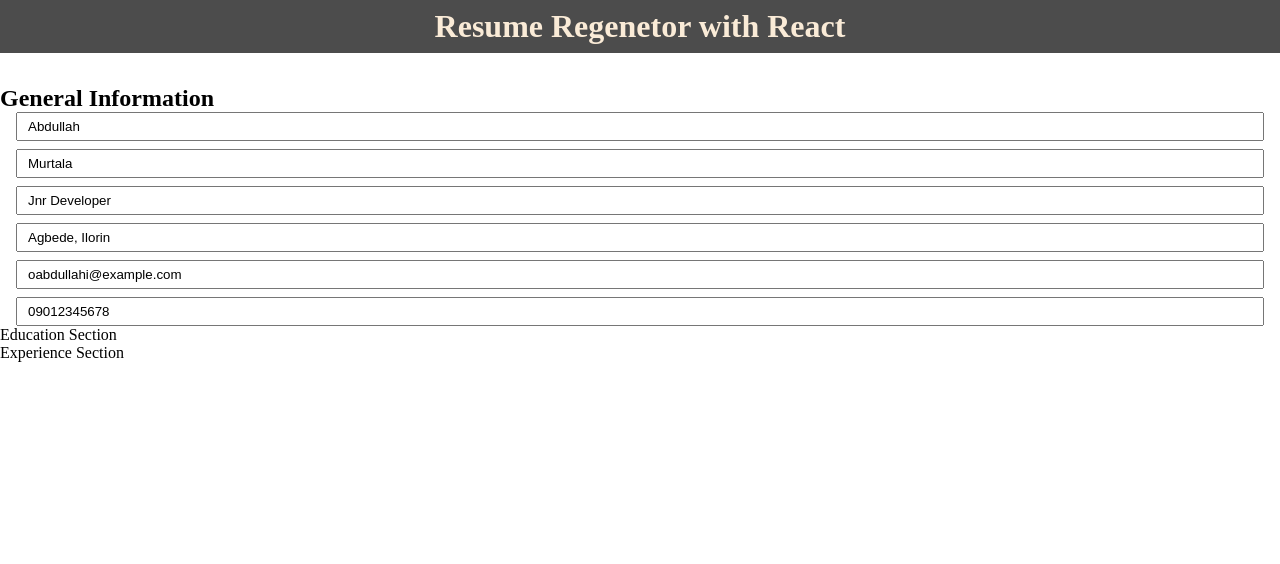
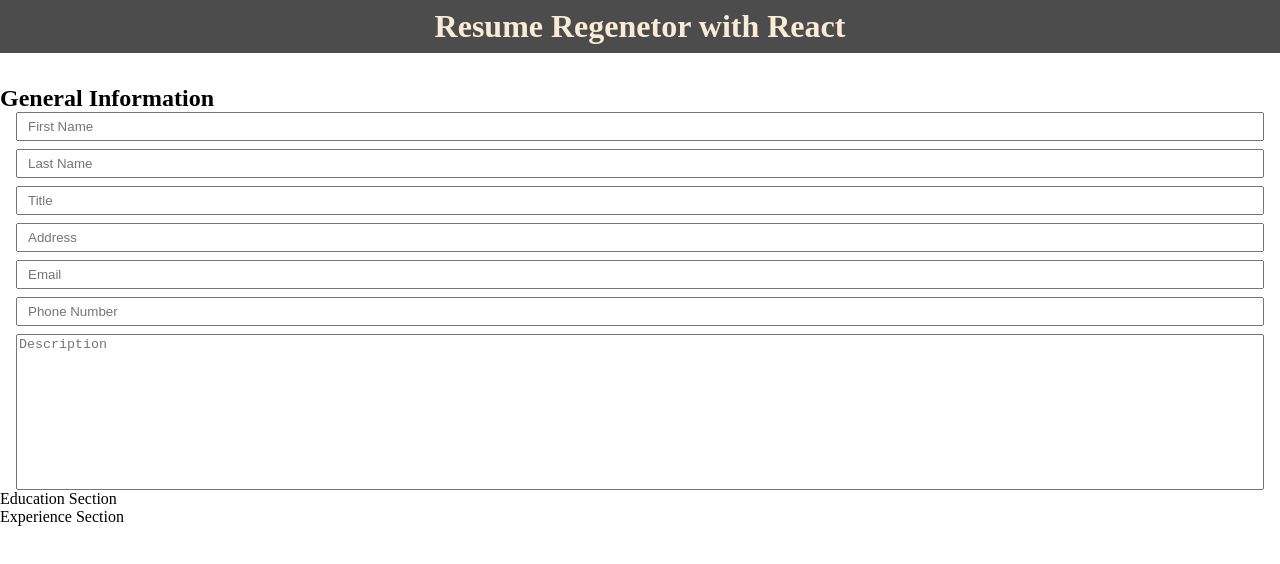
Before and after one commit to invisibleopey/cv-project, a React (Create React App) app: page / in a window 1280 px wide. Shown: the top 564 px of the page. Built offline with nearby package versions, Linux system fonts and the light colour scheme.

Commit message:
Refactor code, remove deep rooted state, add textarea for description

```diff
--- a/src/components/General-Info.js
+++ b/src/components/General-Info.js
@@ -1,7 +1,8 @@
 import React from 'react';
 
 function GeneralInfo(props) {
-  const { genInfo, handleChange } = props;
+  const { handleChange, firstName, lastName, title, address, email, phoneNumber, description } =
+    props;
   return (
     <div>
       <h2>General Information</h2>
@@ -9,45 +10,47 @@ function GeneralInfo(props) {
         <input
           type="text"
           name="firstName"
-          value={genInfo.firstName}
+          value={firstName}
           onChange={handleChange}
           placeholder="First Name"
         />
         <input
           type="text"
           name="lastName"
-          value={genInfo.lastName}
+          value={lastName}
           onChange={handleChange}
           placeholder="Last Name"
         />
-        <input
-          type="text"
-          name="title"
-          value={genInfo.title}
-          onChange={handleChange}
-          placeholder="Title"
-        />
+        <input type="text" name="title" value={title} onChange={handleChange} placeholder="Title" />
         <input
           type="text"
           name="address"
-          value={genInfo.address}
+          value={address}
           onChange={handleChange}
           placeholder="Address"
         />
         <input
           type="email"
           name="email"
-          value={genInfo.email}
+          value={email}
           onChange={handleChange}
           placeholder="Email"
         />
         <input
           type="text"
           name="phoneNumber"
-          value={genInfo.phoneNumber}
+          value={phoneNumber}
           onChange={handleChange}
           placeholder="Phone Number"
         />
+        <textarea
+          name="description"
+          cols="10"
+          rows="10"
+          placeholder="Description"
+          value={description}
+          onChange={handleChange}
+        ></textarea>
       </form>
     </div>
   );
```
